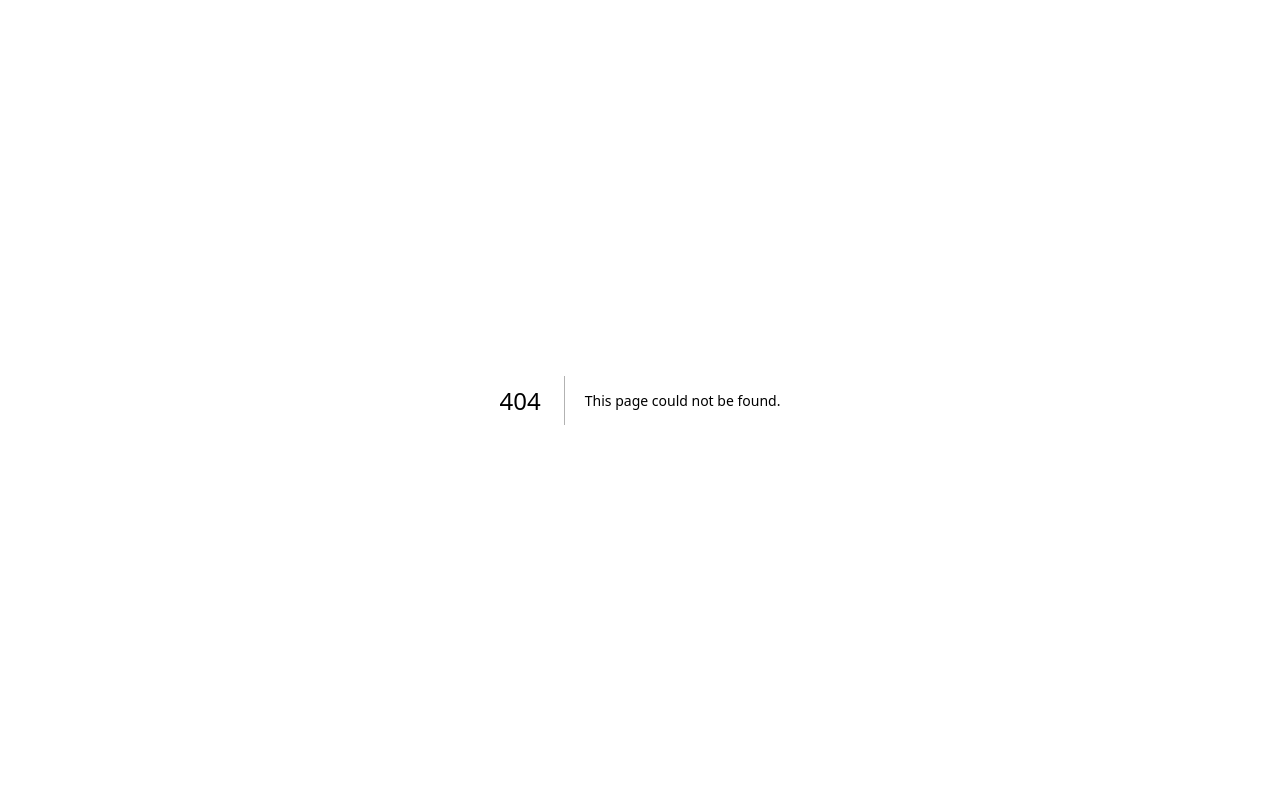
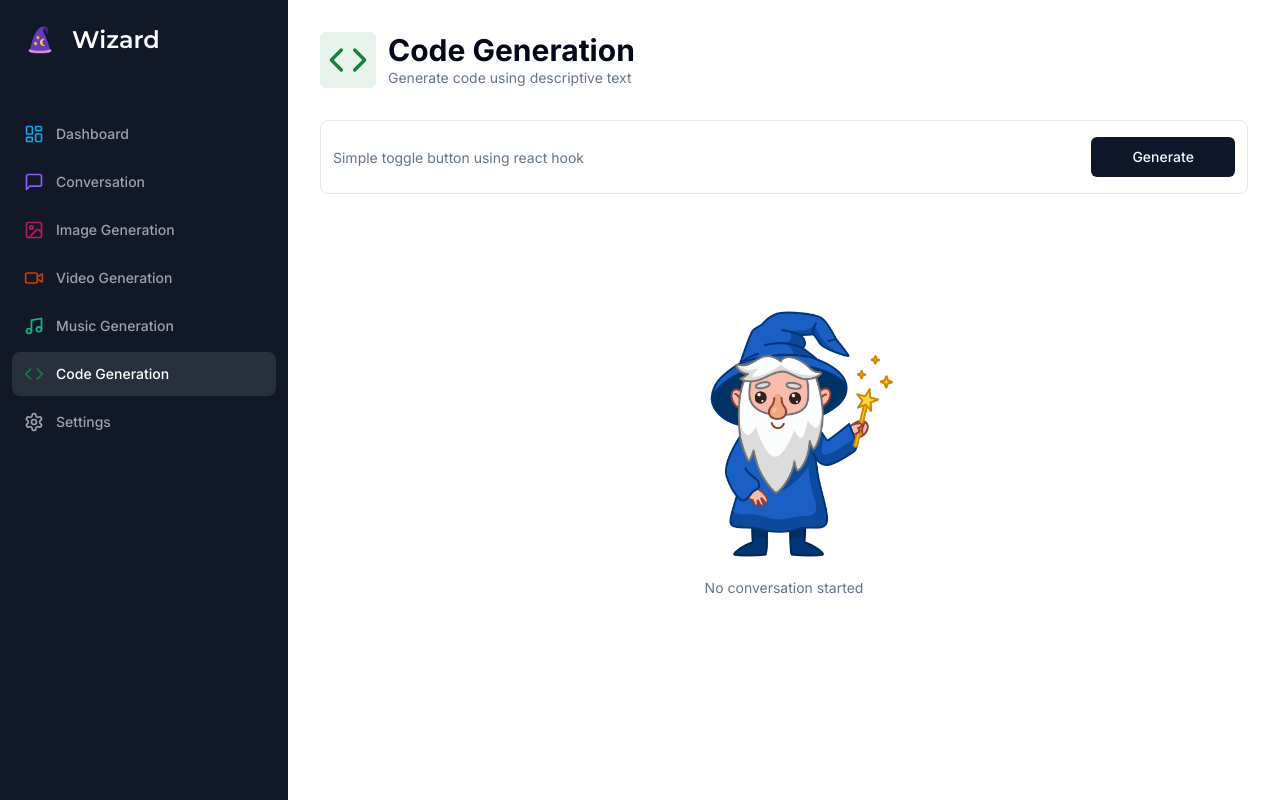
Before and after one commit to hamza157kashif/WizardAI, a Next.js app in the folder ai-saas/: page /code in a window 1280 px wide. Before the commit this address had no page. Built offline with nearby package versions, Linux system fonts and the light colour scheme.

Commit message:
complete code generation using react markdown to show

```diff
--- /dev/null
+++ b/ai-saas/app/(dashboard)/(routes)/code/constants.ts
@@ -0,0 +1,5 @@
+import * as z from "zod";
+
+export const formSchema = z.object({
+    prompt: z.string().min(1, { message: "Prompt is reuired",}),
+})
--- /dev/null
+++ b/ai-saas/app/(dashboard)/(routes)/code/page.tsx
@@ -0,0 +1,134 @@
+"use client";
+
+import axios from "axios";
+import * as z from "zod";
+import Heading from "@/components/heading"
+import { Code } from "lucide-react"
+import { useForm } from "react-hook-form"
+import { formSchema } from "./constants";
+import { zodResolver} from "@hookform/resolvers/zod"
+import { Form, FormControl, FormField, FormItem } from "@/components/ui/form";
+import { Input } from "@/components/ui/input";
+import { Button } from "@/components/ui/button";
+import { useRouter } from "next/navigation";
+import { useState } from "react";
+import { ChatCompletionMessageParam } from "openai/resources/index.mjs";
+import { Empty } from "@/components/empty";
+import { Loader } from "@/components/loader";
+import { cn } from "@/lib/utils";
+import { UserAvatar } from "@/components/user-avatar";
+import { BotAvatar } from "@/components/bot-avatar";
+import ReactMarkdown from "react-markdown";
+const CodePage = () => {
+    const router = useRouter()
+    const [messages, setMessages] = useState<ChatCompletionMessageParam[]>([])
+    const form = useForm<z.infer<typeof formSchema>>({
+        resolver: zodResolver(formSchema),
+        defaultValues: {
+            prompt: ""
+        }
+    });
+    const isLoading = form.formState.isSubmitting;
+
+    const onSubmit = async( values: z.infer<typeof formSchema>) => {
+        console.log(values);
+        try {
+            const userMessage: ChatCompletionMessageParam = {
+                role: "user",
+                content: values.prompt
+            };
+            const newMessages = [...messages, userMessage]
+
+            const reponse = await axios.post("/api/code", { messages: newMessages });
+
+            setMessages((current) => [...current, userMessage, reponse.data])
+
+            form.reset();
+        } catch (error) {
+            console.log("Error in frontend", error)
+        } finally {
+            router.refresh()
+        }
+    }
+    return (
+        <div>
+            <Heading
+                title="Code Generation"
+                description="Generate code using descriptive text"
+                icon={Code}
+                iconColor="text-green-700"
+                bgColor="bg-green-700/10"
+            />
+            <div className="px-4 lg:px-8">
+                <div>
+                    <Form {...form}>
+                        <form className="rounded-lg border w-full p-4 px-3 md:-x-6 focus-within:shadow-sm grid grid-cols-12 gap-2"
+                            onSubmit={form.handleSubmit(onSubmit)}
+                        >
+                            <FormField
+                                name="prompt"
+                                render={({ field }) => (
+                                    <FormItem className="col-span-12 lg:col-span-10">
+                                        <FormControl className="m-0 p-0">
+                                            <Input
+                                                className="border-0 outline-none focus-visible:ring-0 focus-visible:ring-transparent"
+                                                disabled={isLoading}
+                                                placeholder="Simple toggle button using react hook"
+                                                {...field}
+                                            />
+
+                                        </FormControl>
+                                    </FormItem>
+                                )}
+                            />
+                            <Button
+                                className="col-span-12 lg:col-span-2 w-full"
+                                disabled={isLoading}
+                            >
+                                Generate
+                            </Button>
+                        </form>
+                    </Form>
+                </div>
+                <div className="space-y-4 mt-4">
+                    {isLoading && (
+                        <div className="p-8 rounded-lg w-full flex items-center justify-center bg-muted">
+                            <Loader />
+                        </div>
+                    )}
+                    {messages.length === 0 && !isLoading && (
+                        <Empty label="No conversation started"/>
+                    )}
+                    <div className="flex flex-col-reverse gap-y-4">
+                        {messages.map((message) => (
+                            <div
+                                key={message.content}
+                                className={cn("p-8 w-full flex items-start gap-x-8 rounded-lg", message.role === "user" ? "bg-white border border-black/10" : "bg-muted")}
+                            >
+                                {message.role === "user" ? <UserAvatar /> : <BotAvatar/>}
+                                <ReactMarkdown
+                                    components={{
+                                        pre: ({node, ...props}) => (
+                                            <div className="overflow-auto w-full my-2 bg-black/10 p-2 rounded-lg">
+                                                <pre {...props} />
+                                            </div>
+                                        ),
+                                        code: ({node, ...props}) => (
+                                            <code className="bg-black/10 rounded-lg p-1" {...props} />
+                                        )
+                                    }}
+                                    className="text-sm overflow-hidden leading-7"
+                                >
+                                    {message.content || ""}
+                                </ReactMarkdown>
+
+                            </div>
+                        ))}
+                    </div>
+                </div>
+            </div>
+        </div>
+    )
+}
+
+export default CodePage
--- /dev/null
+++ b/ai-saas/app/api/code/route.ts
@@ -0,0 +1,42 @@
+import { auth } from "@clerk/nextjs/server";
+import { NextResponse } from "next/server";
+import OpenAI from 'openai';
+import { ChatCompletionMessageParam, ChatCompletionSystemMessageParam } from "openai/resources/index.mjs";
+
+const openai = new OpenAI({
+  apiKey: process.env.OPENAI_API_KEY
+});
+
+const instructionMessage: ChatCompletionMessageParam = {
+    role: "system",
+    content: "You are a code generator. You must answer only in markdown code snippet. Use code comments for explanations. Please expain the code as well."
+}
+
+export async function POST( req: Request) {
+    try {
+        const { userId } = auth();
+        const body = await req.json();
+        const { messages } = body;
+        if (!userId) {
+            return new NextResponse("Unauthorized", { status: 401 });
+        }
+
+        if (!openai.apiKey) {
+            return new NextResponse("OpenAI API Key not configured", { status: 500 });
+        }
+
+        if (!messages) {
+            return new NextResponse("Messages are required", { status: 400 });
+        }
+
+        const response = await openai.chat.completions.create({
+            model: "gpt-3.5-turbo",
+            messages: [instructionMessage, ...messages]
+        });
+
+        return NextResponse.json(response.choices[0].message);
+    } catch (error) {
+        console.log("[Code Generation Error]", error);
+        return new NextResponse("Internal Error", { status: 500 });
+    }
+}
--- a/ai-saas/package.json
+++ b/ai-saas/package.json
@@ -24,6 +24,7 @@
     "react": "^18",
     "react-dom": "^18",
     "react-hook-form": "^7.51.4",
+    "react-markdown": "^9.0.1",
     "tailwind-merge": "^2.3.0",
     "tailwindcss-animate": "^1.0.7",
     "zod": "^3.23.8"
```
Also changed, not shown: 1 other file (tests, documents, lock files or other folders).
